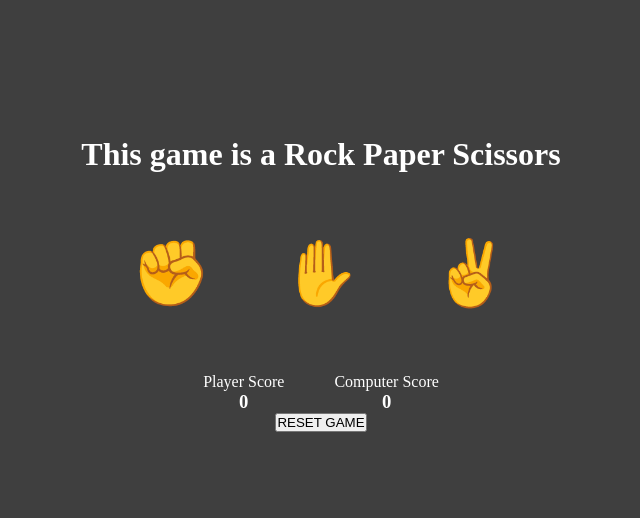
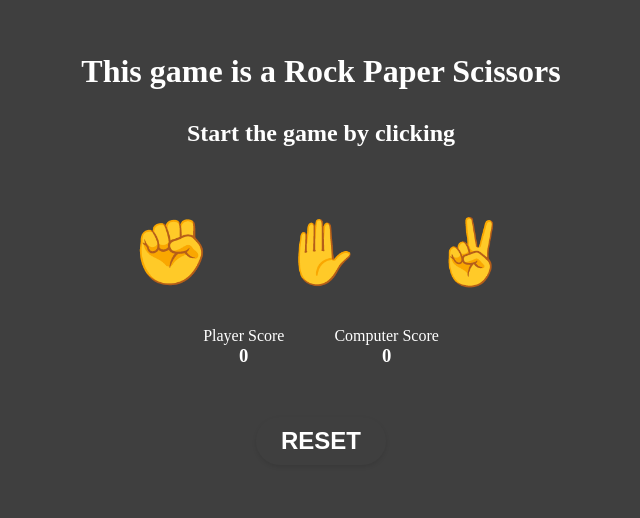
Before and after one commit to gregoirevaillant/rock-paper-scissors, a plain HTML site: page index.html in a window 1280 px wide. Shown: the part 116-634 px from the top of the page, without its empty margins (319-959 px from the left). Drawn offline with Linux system fonts and the light colour scheme.

Commit message:
Clean style and css // Final touches

```diff
--- a/index.html
+++ b/index.html
@@ -11,10 +11,11 @@
 </head>
 
 <body>
+
     <div class="gameBoard">
+        <h1 class="titleGame">This game is a Rock Paper Scissors</h1>
         <div class="rules">
-            <h1>This game is a Rock Paper Scissors</h1>
-            <h2 id="roundInfo"></h2>
+            <h2 id="roundInfo">Start the game by clicking</h2>
         </div>
         <div class="game">
             <button id="ROCK" class="buttonPlayer">
@@ -38,7 +39,7 @@
             </div>
         </div>
         <div>
-            <button id="RESET">RESET GAME</button>
+            <button id="RESET">RESET</button>
         </div>
     </div>
     <script src="index.js"></script>
--- a/index.js
+++ b/index.js
@@ -75,7 +75,8 @@ function updateScore() {
     if (roundWinner === "tie") roundInformation.textContent = "Its a tie!";
     else if (roundWinner === "computer")
         roundInformation.textContent = "You lost!";
-  else if (roundWinner === "player") roundInformation.textContent = "You won!";
+    else if (roundWinner === "player")
+        roundInformation.textContent = "You won!";
     computerScoreContent.textContent = computerScore;
     playerScoreContent.textContent = playerScore;
 }
@@ -116,6 +117,6 @@ function resetGame() {
     playerScore = 0;
     computerScoreContent.textContent = computerScore;
     playerScoreContent.textContent = playerScore;
-  roundInformation.textContent = "";
+    roundInformation.textContent = "Start the game by clicking";
     roundWinner = "";
 }
--- a/style.css
+++ b/style.css
@@ -1,11 +1,16 @@
 * {
     margin: 0;
     padding: 0;
+    box-sizing: border-box;
 }
 
 body {
     background-color: rgb(63, 63, 63);
     color: white;
+}
+
+.titleGame {
+    text-align: center;
 }
 
 .gameBoard {
@@ -17,26 +22,31 @@ body {
     text-align: center;
 }
 
+.rules {
+    margin: 30px 0;
+}
+
 .game {
     display: flex;
     flex-direction: row;
     justify-content: center;
     align-items: center;
     gap: 50px;
-    padding: 50px;
+    padding: 25px 0;
 }
 
+/* Game button style */
 .buttonPlayer {
     width: 100px;
     height: 100px;
-    background-color: rgba(255, 255, 255, 0);
+    background: none;
     border: none;
+    transition: transform 1s ease;
 }
 
 .buttonPlayer:hover {
-    scale: 1.5;
     cursor: pointer;
-
+    transform: translateY(-1em) scale(1.5);
 }
 
 .buttonPlayer p {
@@ -50,3 +60,36 @@ body {
     align-items: center;
     gap: 50px;
 }
+
+#RESET {
+    font-size: 24px;
+    background: none;
+    border: none;
+    color: white;
+    font-weight: 800;
+    margin: 50px;
+    padding: 10px 25px;
+    border-radius: 25px;
+    position: relative;
+    box-shadow: 0 0.125rem 0.25rem 0 rgba(0, 0, 0, 0.1);
+    transition: transform 1s ease;
+}
+#RESET:hover {
+    transform: translateY(-0.35em) scale(1.02);
+}
+
+#RESET::after {
+    content: "";
+    position: absolute;
+    top: 0;
+    left: 0;
+    right: 0;
+    bottom: 0;
+    opacity: 0;
+    box-shadow: 0 0.75rem 2rem -0.5em rgba(255, 0, 0, 0.3);
+    transition: opacity 1s ease;
+}
+
+#RESET:hover::after {
+    opacity: 1;
+}
```
Lines whose indentation alone changed are shown as unchanged.
